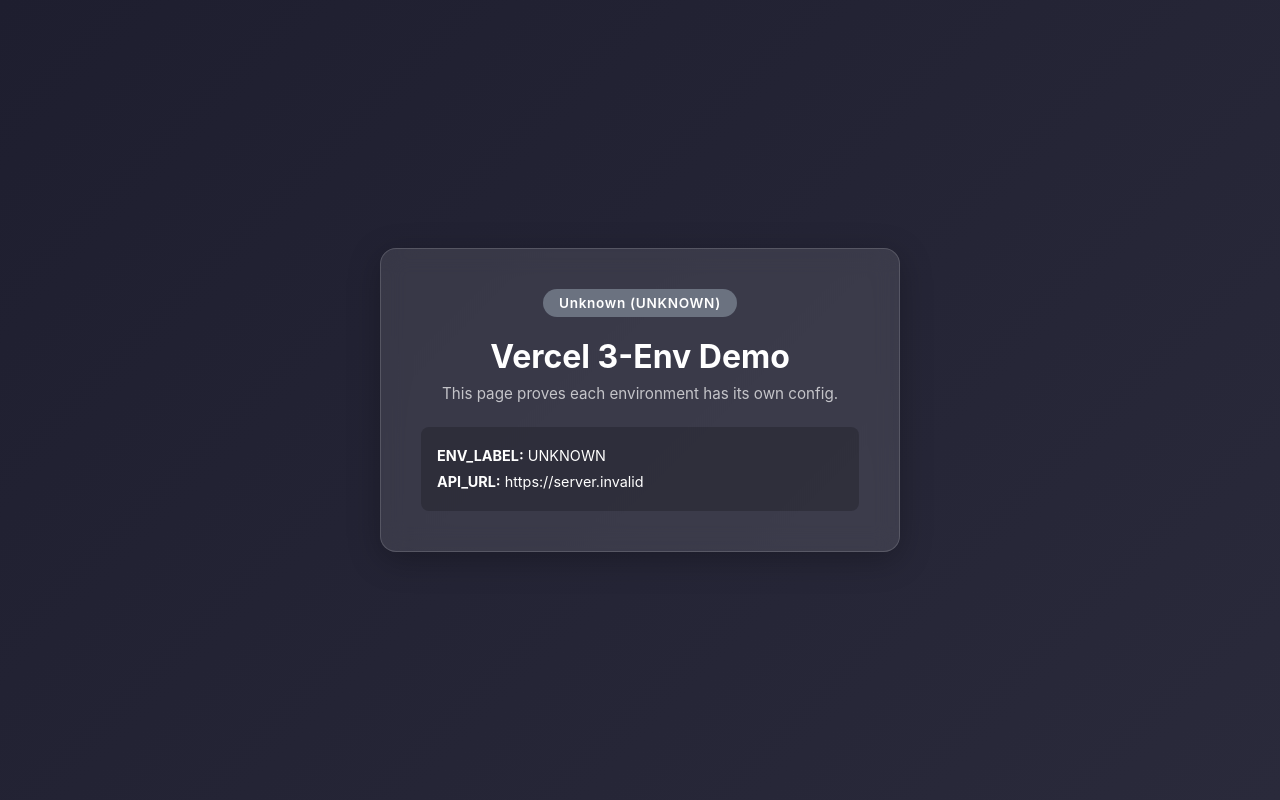
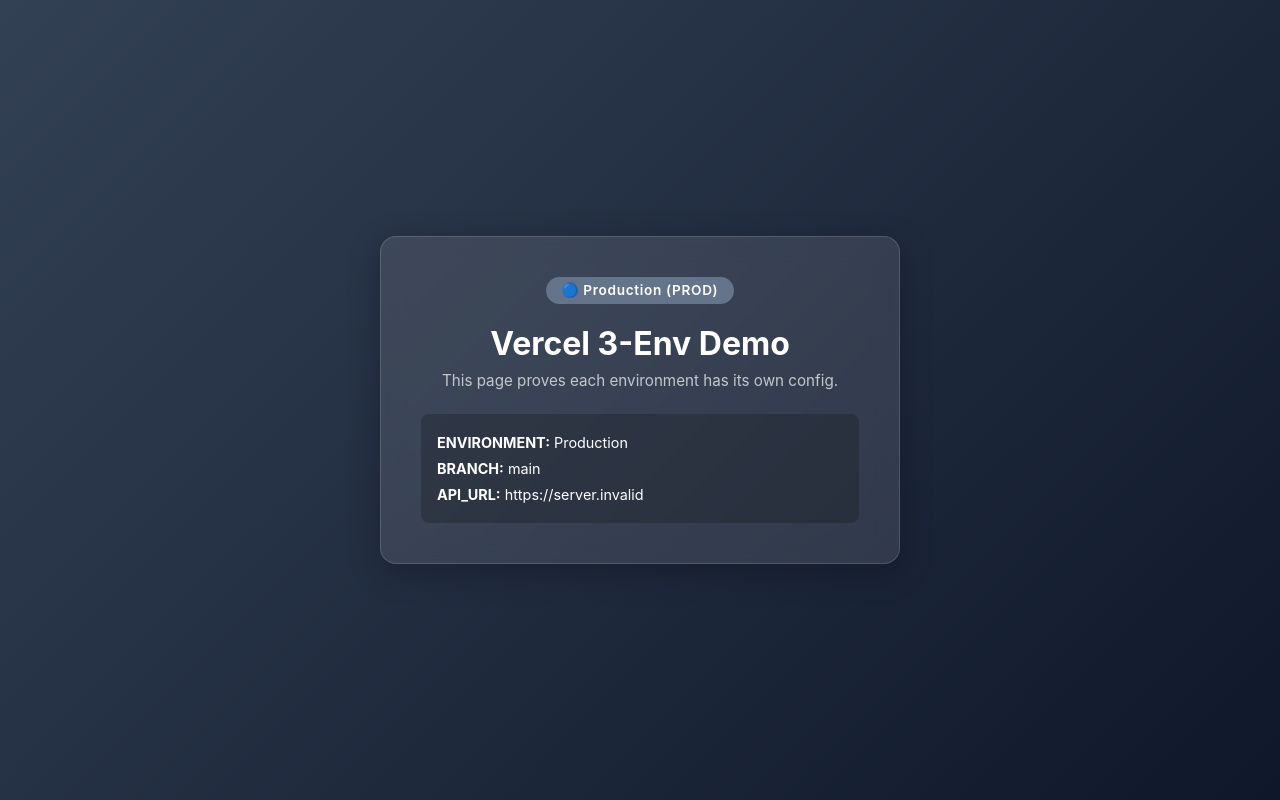
Before and after one commit to 098ff/demo-3-env, a Next.js app: page / in a window 1280 px wide. Built offline with nearby package versions, Linux system fonts and the light colour scheme; no server answers.

Commit message:
feat: production environment UI (slate)

```diff
--- a/app/page.js
+++ b/app/page.js
@@ -1,31 +1,5 @@
 export default function Home() {
-  const envLabel = process.env.NEXT_PUBLIC_ENV_LABEL || 'UNKNOWN';
-  const apiUrl = process.env.NEXT_PUBLIC_API_URL || '(not set)';
-
-  // Environment-specific config
-  const envConfig = {
-    DEV: {
-      name: 'Development (DEV)',
-      gradient: 'linear-gradient(135deg, #0d9488, #115e59)',
-      badge: '#14b8a6',
-    },
-    PRE: {
-      name: 'Pre-Production (PRE)',
-      gradient: 'linear-gradient(135deg, #d97706, #92400e)',
-      badge: '#f59e0b',
-    },
-    PROD: {
-      name: 'Production (PROD)',
-      gradient: 'linear-gradient(135deg, #334155, #0f172a)',
-      badge: '#64748b',
-    },
-  };
-
-  const config = envConfig[envLabel] || {
-    name: `Unknown (${envLabel})`,
-    gradient: 'linear-gradient(135deg, #1e1e2f, #2a2a3b)',
-    badge: '#6b7280',
-  };
+  const apiUrl = process.env.NEXT_PUBLIC_API_URL || 'https://api.example.com';
 
   return (
     <div style={{
@@ -34,7 +8,7 @@
       display: 'flex',
       alignItems: 'center',
       justifyContent: 'center',
-      background: config.gradient,
+      background: 'linear-gradient(135deg, #334155, #0f172a)',
       color: '#fff',
     }}>
       <main style={{
@@ -52,14 +26,14 @@
           display: 'inline-block',
           padding: '0.35rem 1rem',
           borderRadius: '999px',
-          background: config.badge,
+          background: '#64748b',
           fontSize: '0.85rem',
           fontWeight: 600,
           letterSpacing: '0.05em',
           marginBottom: '1.25rem',
           color: '#fff',
         }}>
-          {config.name}
+          🔵 Production (PROD)
         </div>
 
         <h1 style={{ fontSize: '2rem', marginBottom: '0.5rem', fontWeight: 700 }}>
@@ -78,7 +52,8 @@
           fontSize: '0.9rem',
           lineHeight: 1.8,
         }}>
-          <div><strong>ENV_LABEL:</strong> {envLabel}</div>
+          <div><strong>ENVIRONMENT:</strong> Production</div>
+          <div><strong>BRANCH:</strong> main</div>
           <div style={{ wordBreak: 'break-all' }}><strong>API_URL:</strong> {apiUrl}</div>
         </div>
       </main>
```
